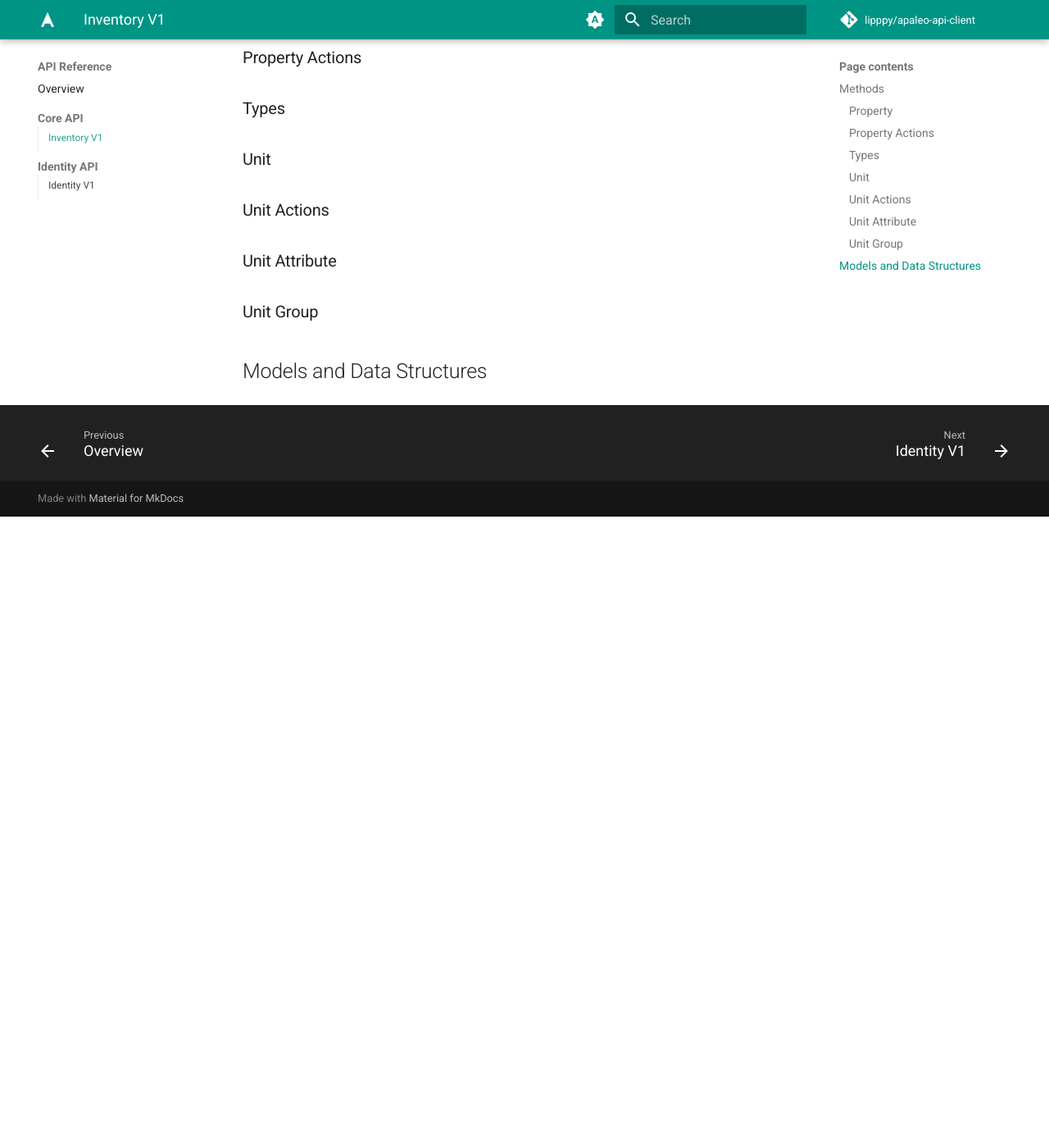
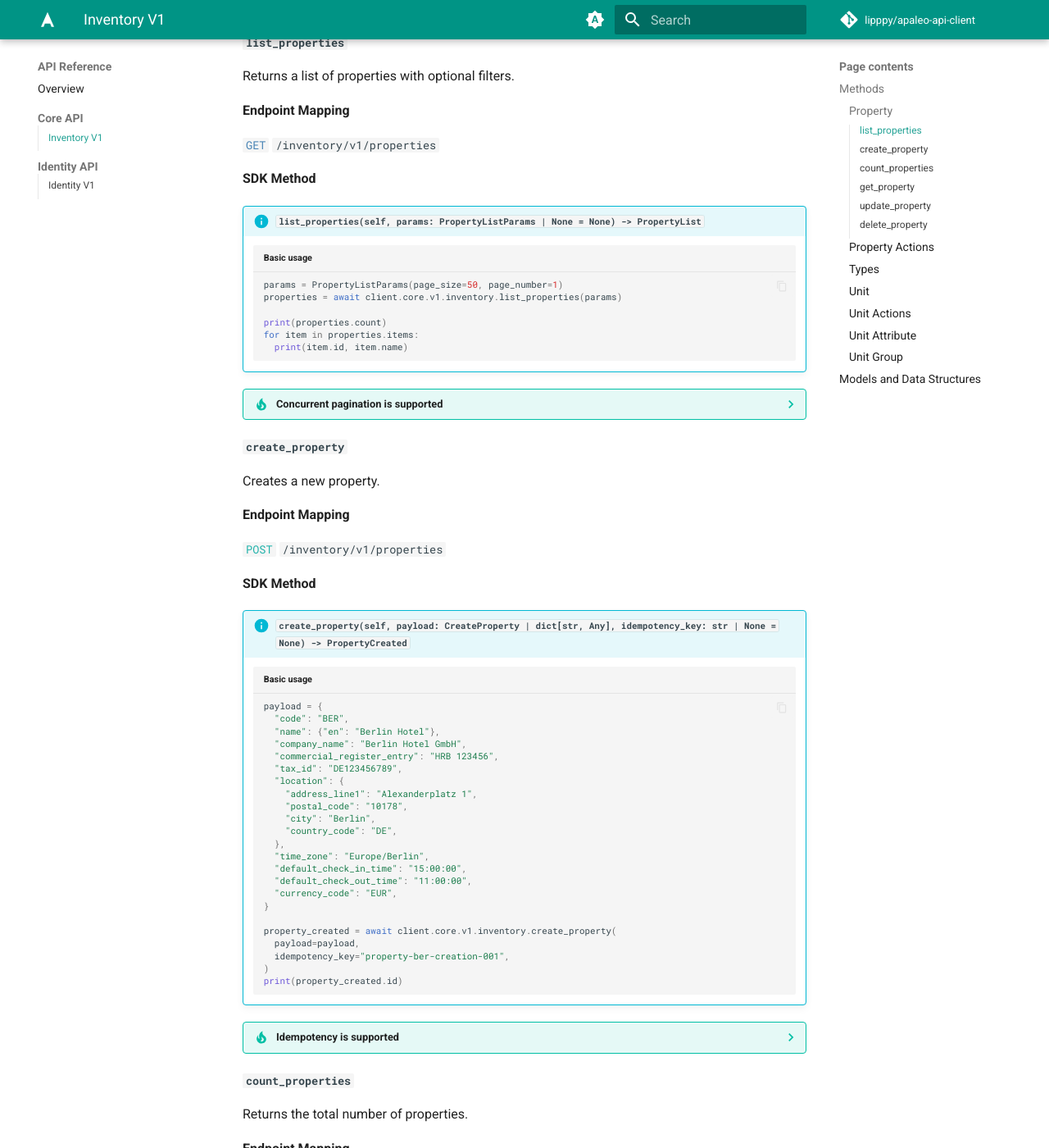
Before and after one commit to lipppy/apaleo-api-client, an MkDocs documentation site: the page built from docs/api/core/inventory_v1.md, in a window 1280 px wide and 1400 px high, scrolled down 852 px. Shown: the whole window at 82% size. Built offline with MkDocs 1.6.1 and Material for MkDocs 9.7.7, drawn with Linux system fonts in a browser that asks for light colours; comment, search, counter and statistics services are not loaded; the version menu is left out; before the commit the page ends 1482 px from its top, so only the background shows below that; some of the changed text lies outside the part shown.

````diff
--- a/docs/api/core/inventory_v1.md
+++ b/docs/api/core/inventory_v1.md
@@ -39,6 +39,166 @@ Method-focused reference for Apaleo Core API's Inventory V1.
 
 ### Property
 
+#### `list_properties`
+
+Returns a list of properties with optional filters.
+
+**Endpoint Mapping**
+
+<code style="color: steelblue;">GET</code> <code>/inventory/v1/properties</code>
+
+**SDK Method**
+
+!!! info "`list_properties(self, params: PropertyListParams | None = None) -> PropertyList`"
+
+    ```python title="Basic usage"
+    params = PropertyListParams(page_size=50, page_number=1)
+    properties = await client.core.v1.inventory.list_properties(params)
+
+    print(properties.count)
+    for item in properties.items:
+      print(item.id, item.name)
+    ```
+
+??? tip "Concurrent pagination is supported"
+
+    You can fetch multiple pages concurrently by setting `batch_size` and `is_concurrently=True` on `PropertyListParams`.
+
+    ```python title="Concurrent pagination"
+    params = PropertyListParams(batch_size=100, is_concurrently=True)
+    properties = await client.core.v1.inventory.list_properties(params)
+    print(properties.count)
+    ```
+
+#### `create_property`
+
+Creates a new property.
+
+**Endpoint Mapping**
+
+<code style="color: lightseagreen;">POST</code> <code>/inventory/v1/properties</code>
+
+**SDK Method**
+
+!!! info "`create_property(self, payload: CreateProperty | dict[str, Any], idempotency_key: str | None = None) -> PropertyCreated`"
+
+    ```python title="Basic usage"
+    payload = {
+      "code": "BER",
+      "name": {"en": "Berlin Hotel"},
+      "company_name": "Berlin Hotel GmbH",
+      "commercial_register_entry": "HRB 123456",
+      "tax_id": "DE123456789",
+      "location": {
+        "address_line1": "Alexanderplatz 1",
+        "postal_code": "10178",
+        "city": "Berlin",
+        "country_code": "DE",
+      },
+      "time_zone": "Europe/Berlin",
+      "default_check_in_time": "15:00:00",
+      "default_check_out_time": "11:00:00",
+      "currency_code": "EUR",
+    }
+
+    property_created = await client.core.v1.inventory.create_property(
+      payload=payload,
+      idempotency_key="property-ber-creation-001",
+    )
+    print(property_created.id)
+    ```
+
+??? tip "Idempotency is supported"
+
+    Pass a unique `idempotency_key` for each create request to avoid duplicate property creation when retrying requests.
+
+#### `count_properties`
+
+Returns the total number of properties.
+
+**Endpoint Mapping**
+
+<code style="color: darkorange;">GET</code> <code>/inventory/v1/properties/$count</code>
+
+**SDK Method**
+
+!!! info "`count_properties(self) -> int`"
+
+    ```python title="Basic usage"
+    property_count = await client.core.v1.inventory.count_properties()
+    print(property_count)
+    ```
+
+#### `get_property`
+
+Returns the details for a specific property by ID.
+
+**Endpoint Mapping**
+
+<code style="color: cornflowerblue;">GET</code> <code>/inventory/v1/properties/{id}</code>
+
+**SDK Method**
+
+!!! info "`get_property(self, property_id: str, params: PropertyGetParams | None = None) -> Property`"
+
+    ```python title="Basic usage"
+    params = PropertyGetParams(languages=["en"], expand=["unitGroups"])
+    property_item = await client.core.v1.inventory.get_property(
+      property_id="BER",
+      params=params,
+    )
+    print(property_item.id)
+    print(property_item.name)
+    ```
+
+#### `update_property`
+
+Updates property details by ID.
+
+**Endpoint Mapping**
+
+<code style="color: cyan;">PATCH</code> <code>/inventory/v1/properties/{id}</code>
+
+**SDK Method**
+
+!!! info "`update_property(self, property_id: str, payload: list[Operation]) -> None`"
+
+    ```python title="Basic usage"
+    payload = [
+      Operation(
+        op="replace",
+        path="/name/en",
+        value="Berlin Hotel Central",
+      ),
+      Operation(
+        op="replace",
+        path="/defaultCheckInTime",
+        value="16:00:00",
+      ),
+    ]
+
+    await client.core.v1.inventory.update_property(
+      property_id="BER",
+      payload=payload,
+    )
+    ```
+
+#### `delete_property`
+
+Deletes a property by ID.
+
+**Endpoint Mapping**
+
+<code style="color: crimson;">DELETE</code> <code>/inventory/v1/properties/{id}</code>
+
+**SDK Method**
+
+!!! info "`delete_property(self, property_id: str) -> None`"
+
+    ```python title="Basic usage"
+    await client.core.v1.inventory.delete_property(property_id="BER")
+    ```
+
 ### Property Actions
 
 ### Types
````
Also changed, not shown: .ai/context/project.md (added, +55 -0 lines), .github/copilot-instructions.md, .github/prompts/docs-gen-api-method.prompt.md (added), .github/prompts/github-issue.prompt.md (added), .github/prompts/no-code.prompt.md (added), .github/prompts/test-unit.prompt.md (added), .github/prompts/tldr.prompt.md (added), 1 other file.
